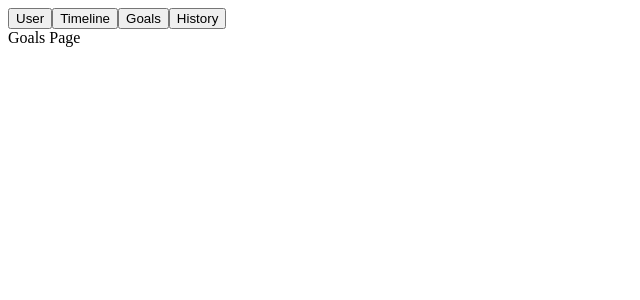
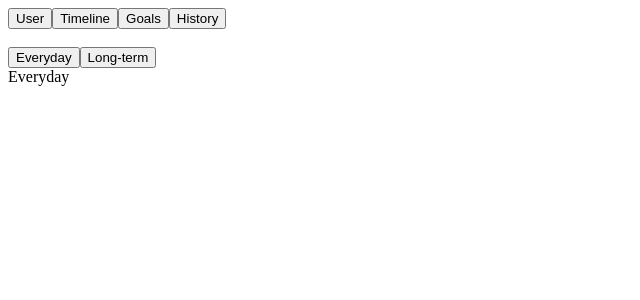
Before and after one commit to kseng445/ProductivityTracker, a React app: page / in a window 1280 px wide. Both pictures are taken after a click on the button "Goals". Shown: the top 300 px of the page, without its empty margins (0-640 px from the left). Built offline with nearby package versions, Linux system fonts and the light colour scheme; the HTML template or start-up script is replaced by a standard one.

Commit message:
Set up goals page with everyday and long-term tabs

```diff
--- a/client/src/App.jsx
+++ b/client/src/App.jsx
@@ -1,11 +1,13 @@
 import { render } from "react-dom";
 import { useState } from "react";
 import Navbar from "./components/Navbar.jsx";
-import UserSelect from "./components/userselect/UserSelect.jsx";
+import UserSelect from "./components/user/UserSelect.jsx";
+import Goals from "./components/goals/Goals.jsx";
 
 const App = () => {
   const [page, setPage] = useState(0);
   const [user, setUser] = useState("");
+  const [goalCategory, setGoalCategory] = useState(0);
 
   var pageContent;
 
@@ -14,7 +16,8 @@ const App = () => {
     pageContent = (
       <>
         <Navbar setPage={setPage} />
-        <UserSelect setUser={setUser} />
+        <br></br>
+        <UserSelect user={user} setUser={setUser} />
       </>
     );
   } else if (page === 1) {
@@ -22,6 +25,7 @@ const App = () => {
     pageContent = (
       <>
         <Navbar setPage={setPage} />
+        <br></br>
         Timeline Page
       </>
     );
@@ -30,7 +34,8 @@ const App = () => {
     pageContent = (
       <>
         <Navbar setPage={setPage} />
-        Goals Page
+        <br></br>
+        <Goals goalCategory={goalCategory} setGoalCategory={setGoalCategory} />
       </>
     );
   } else if (page === 3) {
@@ -38,6 +43,7 @@ const App = () => {
     pageContent = (
       <>
         <Navbar setPage={setPage} />
+        <br></br>
         History Page
       </>
     );
--- /dev/null
+++ b/client/src/components/goals/Goals.jsx
@@ -0,0 +1,25 @@
+import { useState, useEffect } from "react";
+
+const Goals = ({ goalCategory, setGoalCategory }) => {
+  return (
+    <>
+      <button
+        onClick={() => {
+          setGoalCategory(0);
+        }}
+      >
+        Everyday
+      </button>
+      <button
+        onClick={() => {
+          setGoalCategory(1);
+        }}
+      >
+        Long-term
+      </button>
+      <div>{goalCategory === 0 ? "Everyday" : "Long-term"}</div>
+    </>
+  );
+};
+
+export default Goals;
--- a/client/src/components/userselect/UserSelect.jsx
+++ b/client/src/components/user/UserSelect.jsx
@@ -1,6 +1,6 @@
 import { useState, useEffect } from "react";
 
-const UserSelect = ({ setUser }) => {
+const UserSelect = ({ user, setUser }) => {
   return (
     <>
       <button
@@ -17,6 +17,7 @@ const UserSelect = ({ setUser }) => {
       >
         Sela
       </button>
+      <div>{user === "" ? "No user selected" : user + " is now the user"}</div>
     </>
   );
 };
```
Also changed, not shown: 1 other file (tests, documents, lock files or other folders).
